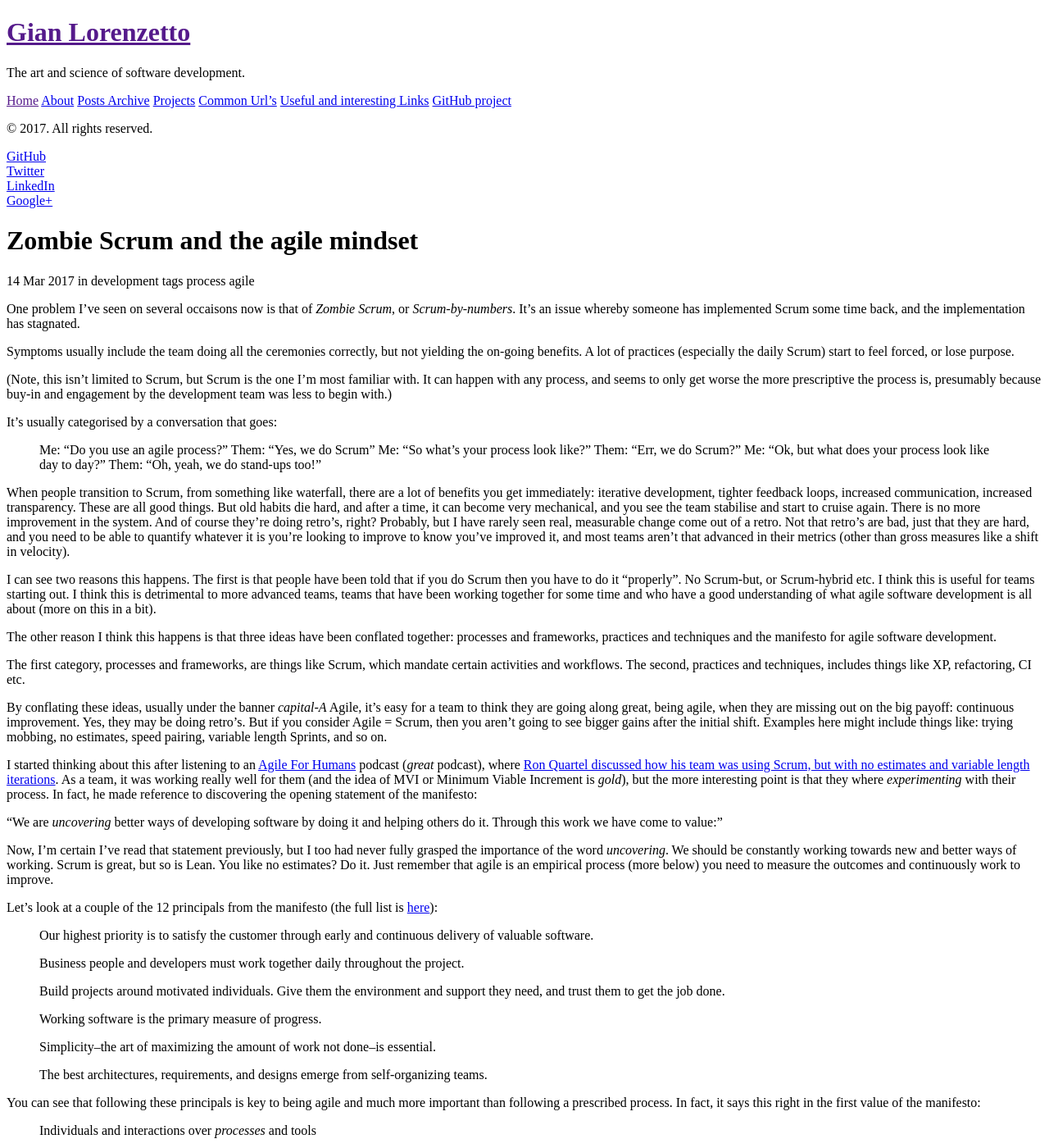
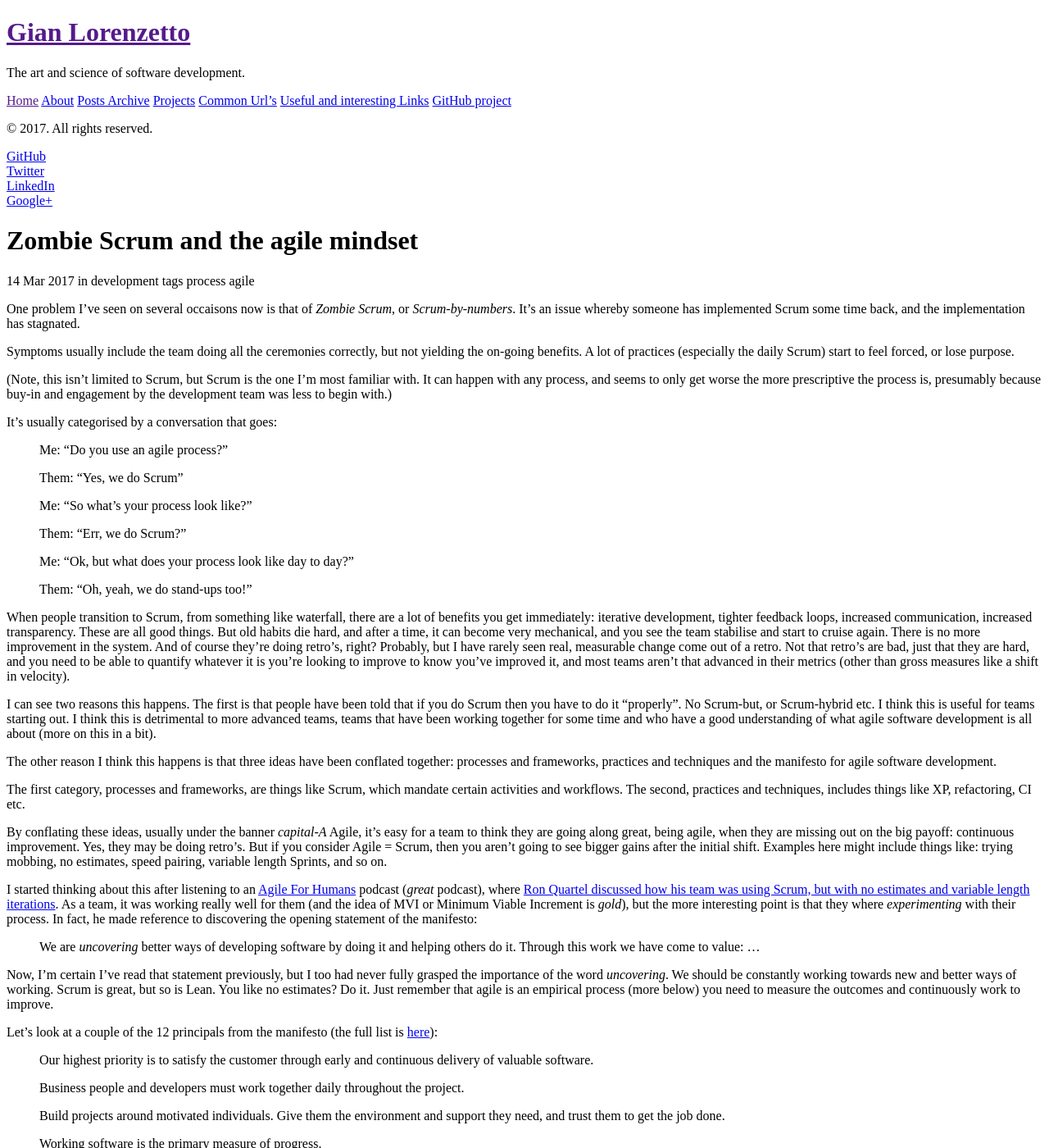
Before and after one commit to GianLorenzetto/GianLorenzetto.github.io-www, a Jekyll site: the page built from _posts/2017-03-14-zombie-scrum.md, in a window 1280 px wide and 1400 px high. Shown: the whole window at 82% size. Built offline with Jekyll 4.4.1, drawn with Linux system fonts in a browser that asks for light colours.

Commit message:
Fix md presentation

```diff
--- a/_posts/2017-03-14-zombie-scrum.md
+++ b/_posts/2017-03-14-zombie-scrum.md
@@ -18,10 +18,15 @@
 It's usually categorised by a conversation that goes:
 
 > Me: "Do you use an agile process?"
+
 > Them: "Yes, we do Scrum"
+
 > Me: "So what's your process look like?"
+
 > Them: "Err, we do Scrum?"
+
 > Me: "Ok, but what does your process look like day to day?"
+
 > Them: "Oh, yeah, we do stand-ups too!"
 
 When people transition to Scrum, from something like waterfall, there are a lot of benefits you get immediately: iterative development, tighter feedback loops, increased communication, increased transparency. These are all good things. But old habits die hard, and after a time, it can become very mechanical, and you see the team stabilise and start to cruise again. There is no more improvement in the system. And of course they're doing retro's, right? Probably, but I have rarely seen real, measurable change come out of a retro. Not that retro's are bad, just that they are hard, and you need to be able to quantify whatever it is you're looking to improve to know you've improved it, and most teams aren't that advanced in their metrics (other than gross measures like a shift in velocity).
@@ -36,9 +41,7 @@
 
 I started thinking about this after listening to an [Agile For Humans](http://ryanripley.com/agile-for-humans/) podcast (_great_ podcast), where [Ron Quartel discussed how his team was using Scrum, but with no estimates and variable length iterations](http://ryanripley.com/afh-031-natural-software-development-using-noestimates-and-variable-length-sprints-podcast/). As a team, it was working really well for them (and the idea of MVI or Minimum Viable Increment is _gold_), but the more interesting point is that they where _experimenting_ with their process. In fact, he made reference to discovering the opening statement of the manifesto:
 
-"We are *uncovering* better ways of developing
-software by doing it and helping others do it.
-Through this work we have come to value:"
+> We are *uncovering* better ways of developing software by doing it and helping others do it. Through this work we have come to value: ...
 
 Now, I'm certain I've read that statement previously, but I too had never fully grasped the importance of the word *uncovering*. We should be constantly working towards new and better ways of working. Scrum is great, but so is Lean. You like no estimates? Do it. Just remember that agile is an empirical process (more below) you need to measure the outcomes and continuously work to improve.
 
```
